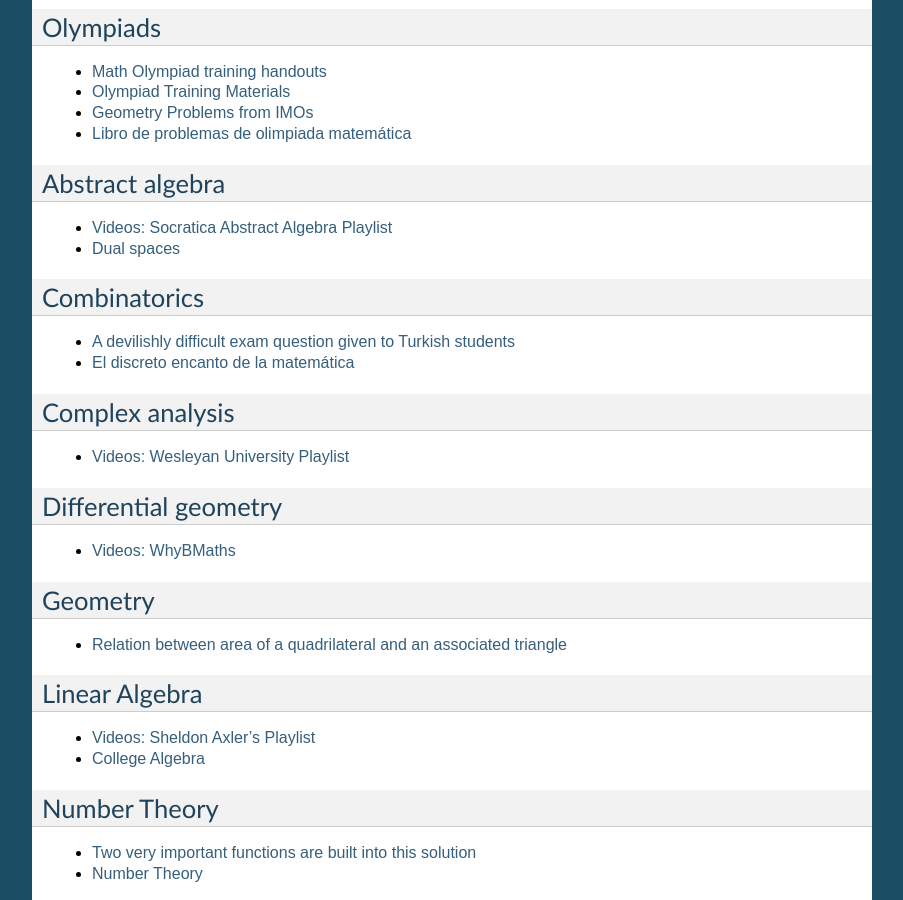
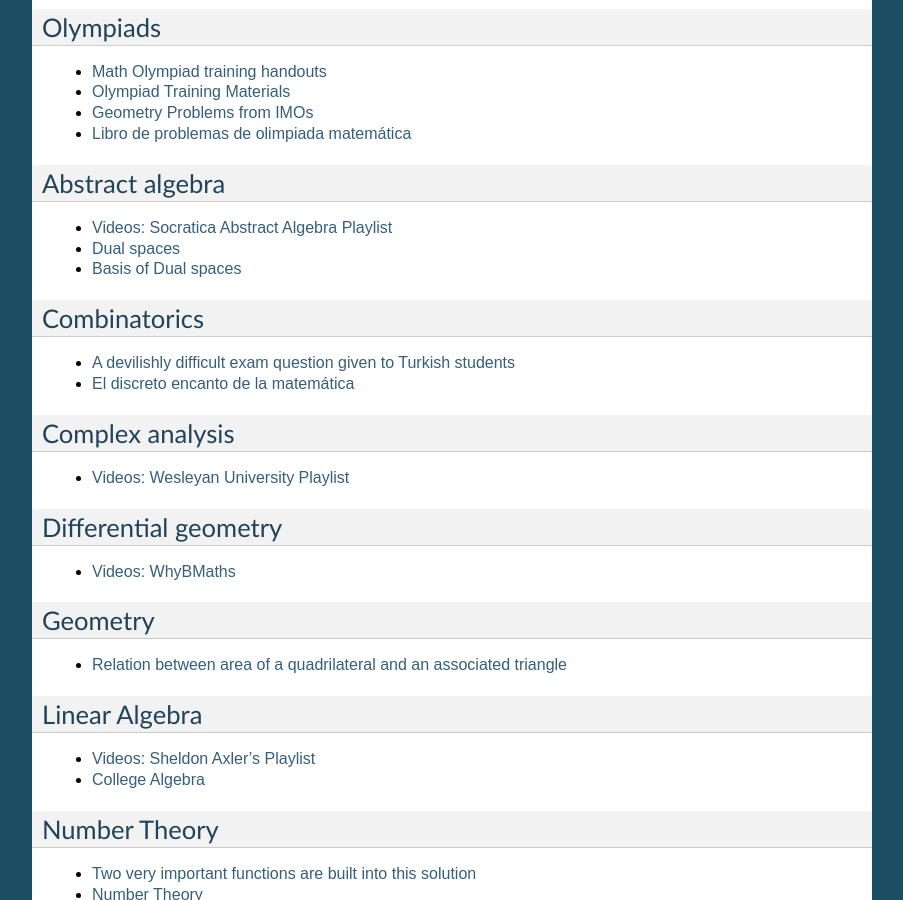
Before and after one commit to jacubero/maths, a Sphinx documentation site: the page built from docs/links.rst, in a window 1280 px wide and 900 px high, scrolled down 1659 px. Shown: the whole window, without its empty margins (198-1101 px from the left). Built offline with Sphinx 7.4.7, drawn with Linux system fonts in a browser that asks for light colours; pages that are not in the unit, such as notebooks, are missing from menus.

Commit message:
New version

```diff
--- a/docs/links.rst
+++ b/docs/links.rst
@@ -143,6 +143,8 @@
 
 * `Dual spaces <https://youtu.be/OGO3HGlOQO4>`_
 
+* `Basis of Dual spaces <https://math.stackexchange.com/questions/3793490/trouble-understanding-the-basics-of-a-dual-space-and-solving-for-its-basis-exa>`_
+
 Combinatorics
 -------------
 
```
